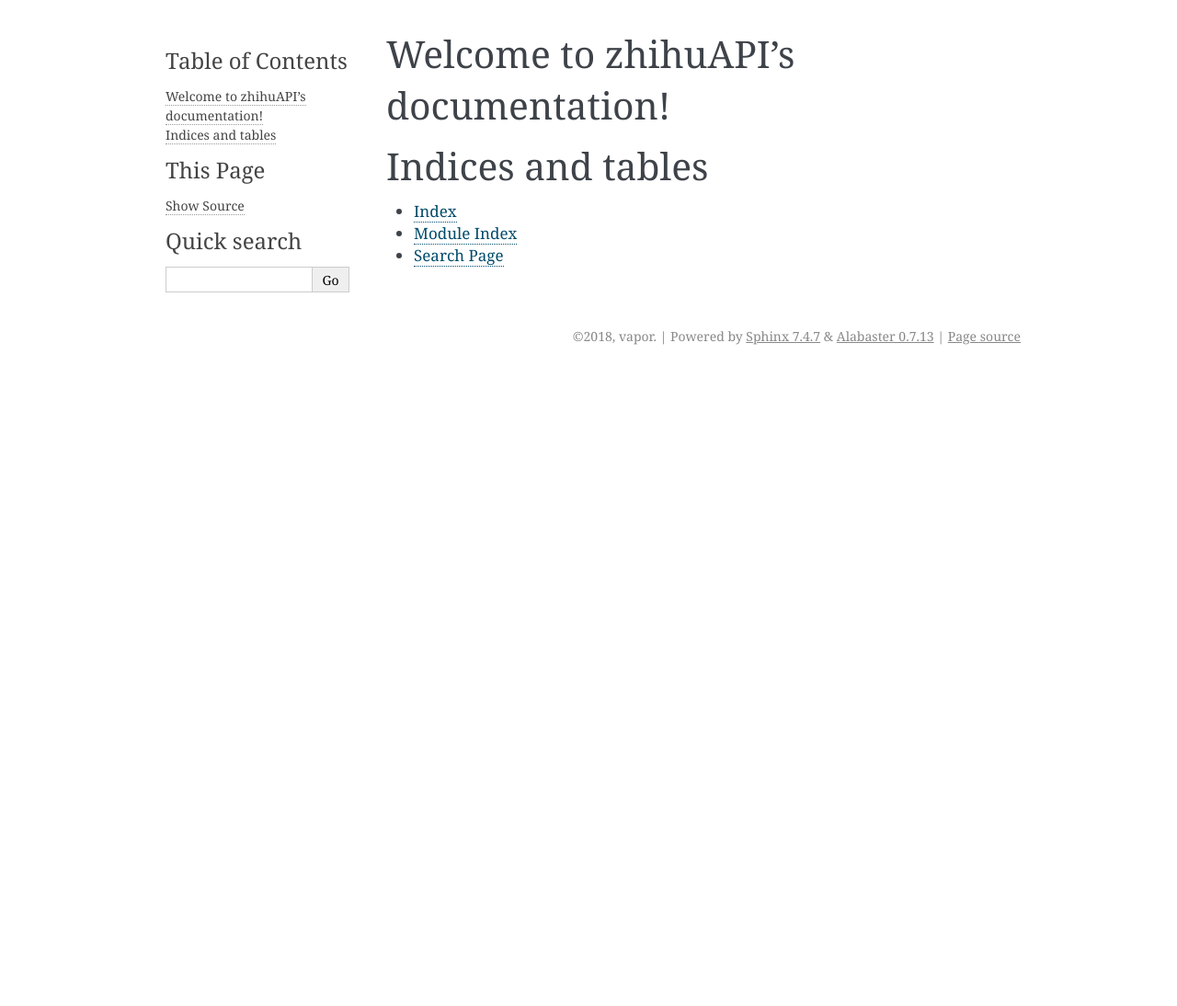
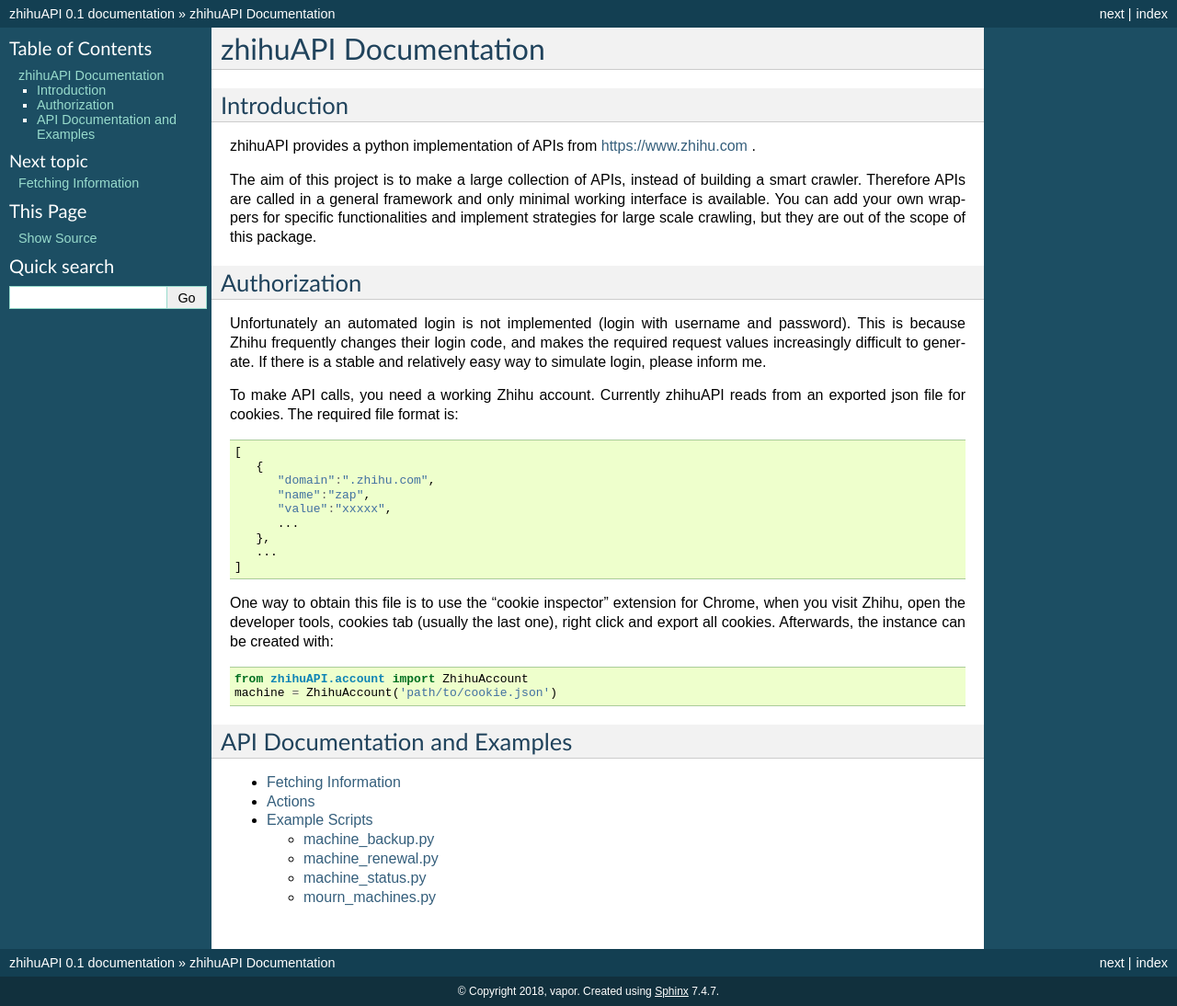
Before and after one commit to vaporized/zhihuAPI, a Sphinx documentation site: the page built from docs/index.rst, in a window 1280 px wide. Shown: the whole page at 92% size. Built offline with Sphinx 7.4.7, drawn with Linux system fonts in a browser that asks for light colours; before the commit the page ends 900 px from its top, so only the background shows below that.

Commit message:
Added documentation

```diff
--- /dev/null
+++ b/docs/action.rst
@@ -0,0 +1,4 @@
+.. _action:
+
+Actions
+====================
--- a/docs/conf.py
+++ b/docs/conf.py
@@ -74,7 +74,7 @@
 # The theme to use for HTML and HTML Help pages.  See the documentation for
 # a list of builtin themes.
 #
-html_theme = 'alabaster'
+html_theme = 'classic'
 
 # Theme options are theme-specific and customize the look and feel of a theme
 # further.  For a list of options available for each theme, see the
--- /dev/null
+++ b/docs/examples.rst
@@ -0,0 +1,62 @@
+.. _examples:
+
+Example Scripts
+====================
+
+.. highlight:: text
+
+Here are some small examples using the package directly to achieve some common tasks.
+
+If you have installed the package, you can run them directly. Otherwise please :code:`cd` to the code directory and run:
+
+.. code:: bash
+
+    python -m examples.xxxx [-a args]
+
+
+
+machine_backup.py
+--------------------
+This script backups the followers, followees, following questions, following topics, following columns,
+following favorite lists, questions, answers, pins, articles, columns, favorite lists, and activities in :code:`json`
+format.
+
+It also saves the plain html page of all answers, question and articles. However, pictures are not downloaded.
+
+The program takes the following parameters:
+
+.. code:: bash
+
+    machine_backup [-c cookie_file_path] [-u single or multiple url_tokens] [-p save_path]
+
+machine_renewal.py
+--------------------
+This script clones the following question, following topics and following people of an old account (usually terminated)
+to the current account.
+
+The program takes the following parameters:
+
+.. code:: bash
+
+    machine_renewal [-c cookie_file_path] [-u old_account_url_token]
+
+machine_status.py
+--------------------
+This script checks the status of an account. It can handle common status like 停用, 禁言, 限制, and 重置.
+
+The program takes the following parameters:
+
+.. code:: bash
+
+    machine_status [-c cookie_file_path] [-u url_token_to_query]
+
+mourn_machines.py
+--------------------
+This script sends message: "RIP" to all followers whose accounts are disabled and reseted(special English translation of
+[已重置] created by Zhihu).
+
+The program takes the following parameters:
+
+.. code:: bash
+
+    mourn_machines [-c cookie_file_path]
--- /dev/null
+++ b/docs/fetch_info.rst
@@ -0,0 +1,4 @@
+.. _fetch_info:
+
+Fetching Information
+====================
--- a/docs/index.rst
+++ b/docs/index.rst
@@ -3,18 +3,57 @@
    You can adapt this file completely to your liking, but it should at least
    contain the root `toctree` directive.
 
-Welcome to zhihuAPI's documentation!
+zhihuAPI Documentation
 ====================================
+
+Introduction
+------------------------------------
+zhihuAPI provides a python implementation of APIs from https://www.zhihu.com .
+
+The aim of this project is to make a large collection of APIs, instead of building a smart crawler. Therefore
+APIs are called in a general framework and only minimal working interface is available. You can add your own
+wrappers for specific functionalities and implement strategies for large scale crawling, but they are out of the
+scope of this package.
+
+
+Authorization
+------------------------------------
+Unfortunately an automated login is not implemented (login with username and password). This is because Zhihu frequently
+changes their login code, and makes the required request values increasingly difficult to generate. If there is a stable
+and relatively easy way to simulate login, please inform me.
+
+To make API calls, you need a working Zhihu account. Currently zhihuAPI reads from an exported json file for cookies.
+The required file format is:
+
+.. code:: javascript
+
+   [
+      {
+         "domain":".zhihu.com",
+         "name":"zap",
+         "value":"xxxxx",
+         ...
+      },
+      ...
+   ]
+
+One way to obtain this file is to use the "cookie inspector" extension for Chrome, when you visit Zhihu, open the
+developer tools, cookies tab (usually the last one), right click and export all cookies. Afterwards, the instance
+can be created with:
+
+.. code:: python
+
+   from zhihuAPI.account import ZhihuAccount
+   machine = ZhihuAccount('path/to/cookie.json')
+
+
+API Documentation and Examples
+------------------------------------
 
 .. toctree::
    :maxdepth: 2
-   :caption: Contents:
 
 
-
-Indices and tables
-==================
-
-* :ref:`genindex`
-* :ref:`modindex`
-* :ref:`search`
+   fetch_info.rst
+   action.rst
+   examples.rst
```
